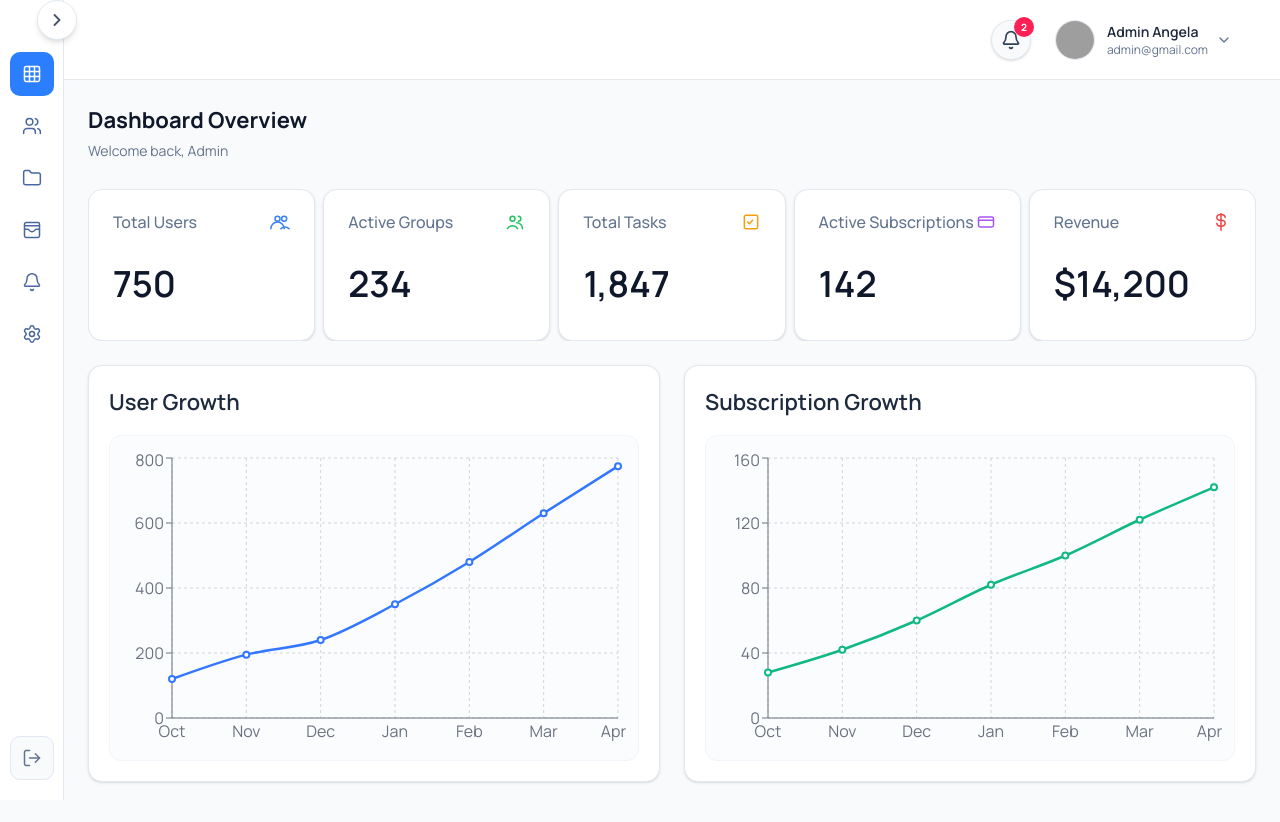
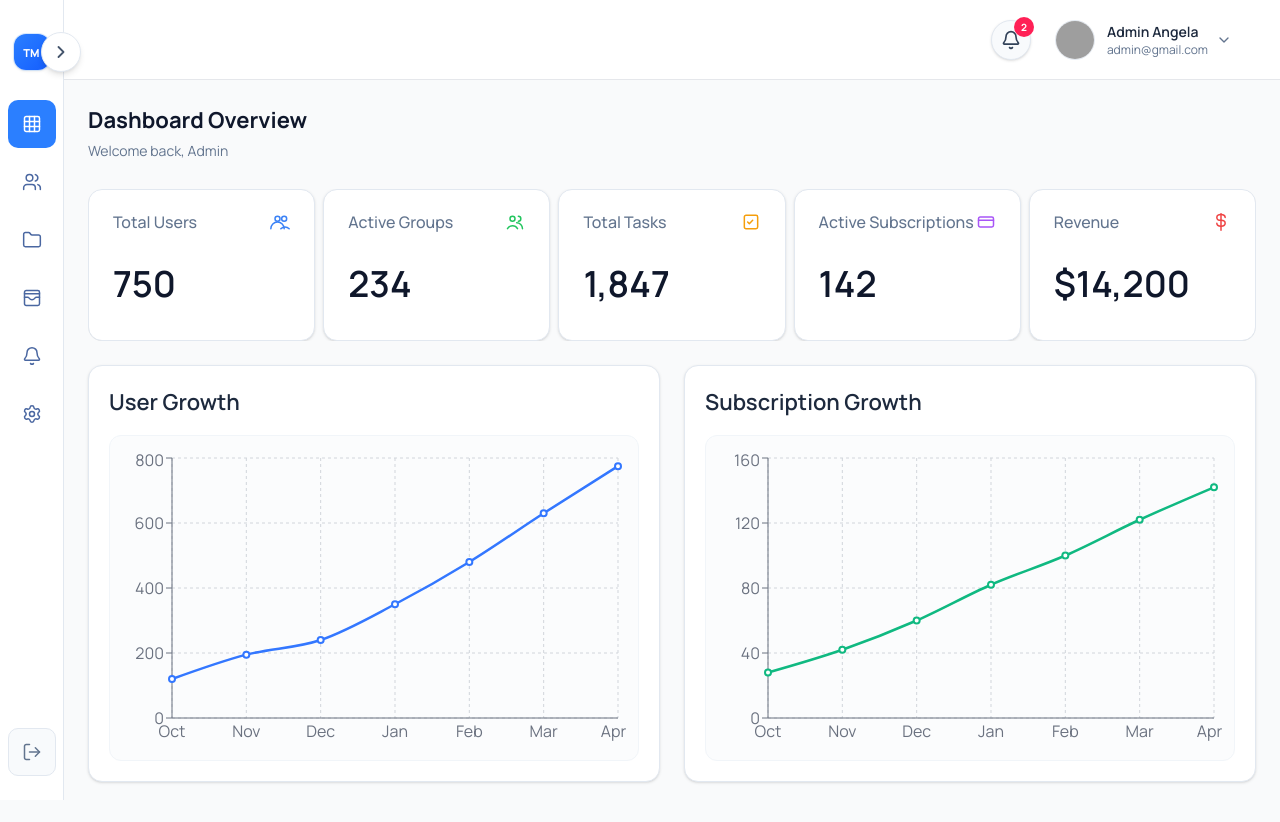
Before and after one commit to ShiponChowdhury1/group-countdown-dashboard, a Next.js app: page /dashboard in a window 1280 px wide. Both pictures are taken after a click on the button "Collapse sidebar". Built offline with nearby package versions, Linux system fonts and the light colour scheme; grey boxes are pictures that could not be loaded; a web font is replaced by a local one.

Commit message:
sidebar colapsed mode and logo fixed ok

```diff
--- a/src/app/_components/dashboard/groups/groups-page.tsx
+++ b/src/app/_components/dashboard/groups/groups-page.tsx
@@ -67,8 +67,8 @@ export default function GroupsPage() {
         </section>
 
         {/* Search + Filter */}
-        <section className="mt-5 flex flex-col gap-3 sm:flex-row sm:items-center sm:justify-between">
-          <div className="relative flex-1 max-w-sm">
+        <section className="mt-5 flex flex-col gap-3 sm:flex-row sm:items-center sm:justify-start">
+          <div className="relative w-full sm:w-80">
             <span className="pointer-events-none absolute left-3 top-1/2 -translate-y-1/2 text-slate-400">
               <Search className="h-4 w-4" strokeWidth={2} />
             </span>
--- a/src/app/_components/dashboard/users/users-page.tsx
+++ b/src/app/_components/dashboard/users/users-page.tsx
@@ -78,9 +78,9 @@ export default function UsersPage() {
         </section>
 
         {/* Search + Filter Bar */}
-        <section className="mt-5 flex flex-col gap-3 sm:flex-row sm:items-center sm:justify-between">
+        <section className="mt-5 flex flex-col gap-3 sm:flex-row sm:items-center sm:justify-start">
           {/* Search */}
-          <div className="relative flex-1 max-w-sm">
+          <div className="relative w-full sm:w-80">
             <span className="pointer-events-none absolute left-3 top-1/2 -translate-y-1/2 text-slate-400">
               <Search className="h-4 w-4" strokeWidth={2} />
             </span>
--- a/src/app/_components/sidebar/admin-sidebar.tsx
+++ b/src/app/_components/sidebar/admin-sidebar.tsx
@@ -51,16 +51,21 @@ export default function AdminSidebar({
 			)}
 
 			<aside
-				className={`fixed inset-y-0 left-0 z-40 flex flex-col border-r border-slate-200 bg-white py-5 transition-all duration-300 ease-in-out lg:z-30 lg:translate-x-0 ${
+				className={`fixed inset-y-0 left-0 z-40 flex flex-col border-r border-slate-200 bg-white transition-all duration-300 ease-in-out lg:z-30 lg:translate-x-0 ${
 					isOpen ? "translate-x-0" : "-translate-x-full lg:translate-x-0"
-				} ${isCollapsed ? "w-16" : "w-58.75"}`}
+				} ${isCollapsed ? "w-16 py-6" : "w-58.75 py-5"}`}
 			>
 				{/* ── Header ── */}
 				<div
-					className={`relative mb-6 flex items-center px-3 ${
+					className={`relative mb-2 flex min-h-14 items-center px-3 ${
 						isCollapsed ? "justify-center" : "px-4 pr-12"
 					}`}
 				>
+					{isCollapsed && (
+						<div className="absolute left-1/2 top-1/2 flex h-9 w-9 -translate-x-1/2 -translate-y-1/2 items-center justify-center rounded-xl bg-linear-to-br from-blue-500 to-blue-600 text-[11px] leading-none font-extrabold tracking-wide text-white shadow-sm ring-1 ring-blue-200/60">
+							TM
+						</div>
+					)}
 					{!isCollapsed && (
 						<div className="min-w-0 overflow-hidden">
 							<h2 className="truncate text-lg font-bold leading-tight text-blue-500">
@@ -76,7 +81,7 @@ export default function AdminSidebar({
 						onClick={onToggleCollapse}
 						aria-label={toggleLabel}
 						title={toggleLabel}
-						className="group absolute -right-3.5 top-1/2 z-10 hidden h-10 w-10 -translate-y-1/2 items-center justify-center rounded-full border border-slate-200 bg-white text-slate-600 shadow-md transition-all duration-200 hover:border-blue-200 hover:bg-blue-50 hover:text-blue-600 focus-visible:outline-none focus-visible:ring-2 focus-visible:ring-blue-200 lg:inline-flex"
+						className="group absolute -right-4.5 top-1/2 z-10 hidden h-10 w-10 -translate-y-1/2 items-center justify-center rounded-full border border-slate-200 bg-white text-slate-600 shadow-md transition-all duration-200 hover:border-blue-200 hover:bg-blue-50 hover:text-blue-600 focus-visible:outline-none focus-visible:ring-2 focus-visible:ring-blue-200 lg:inline-flex"
 					>
 						{isCollapsed ? <ChevronRight className="h-5 w-5" strokeWidth={2.2} /> : <ChevronLeft className="h-5 w-5" strokeWidth={2.2} />}
 						<span className="pointer-events-none absolute left-full ml-2 hidden whitespace-nowrap rounded-md bg-slate-800 px-2 py-1 text-[11px] font-medium text-white opacity-0 shadow-md transition-opacity group-hover:block group-hover:opacity-100 group-focus-visible:block group-focus-visible:opacity-100">
@@ -98,7 +103,7 @@ export default function AdminSidebar({
 				</div>
 
 				{/* ── Nav items ── */}
-				<nav className="mt-2 flex flex-1 flex-col gap-2 overflow-y-auto overflow-x-hidden px-2">
+				<nav className="mt-3 flex flex-1 flex-col gap-2.5 overflow-y-auto overflow-x-hidden px-2">
 					{navItems.map((item) => {
 						const isActive = activeNav === item.label;
 						return (
@@ -109,7 +114,7 @@ export default function AdminSidebar({
 								title={isCollapsed ? item.label : undefined}
 								className={`group relative flex items-center gap-3 rounded-[10px] transition-all duration-200 ${
 									isCollapsed
-										? "h-11 w-11 justify-center mx-auto"
+										? "h-12 w-12 justify-center mx-auto"
 										: "h-12 w-full px-4"
 								} ${
 									isActive
@@ -148,7 +153,7 @@ export default function AdminSidebar({
 						title={isCollapsed ? "Logout" : undefined}
 						className={`group relative flex items-center gap-3 rounded-[10px] border border-slate-200 bg-slate-50 transition-all duration-200 hover:bg-slate-100 ${
 							isCollapsed
-								? "h-11 w-11 justify-center mx-auto"
+								? "h-12 w-12 justify-center mx-auto"
 								: "h-12 w-full px-4"
 						}`}
 					>
```
